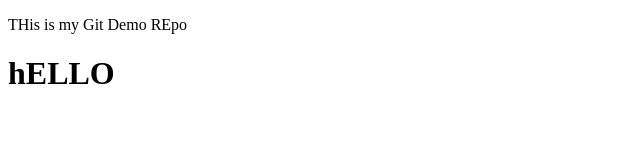
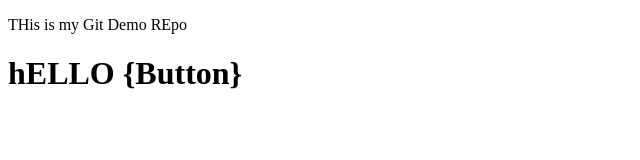
Before and after one commit to Mohammed-Amaan-Ansari/LocalRepo, a plain HTML site: page index.html in a window 1280 px wide. Shown: the whole page, without its empty margins (0-640 px from the left). Drawn offline with Linux system fonts and the light colour scheme.

Commit message:
Button added

```diff
--- a/index.html
+++ b/index.html
@@ -7,6 +7,6 @@
 </head>
 <body>
     <p> THis is my Git Demo REpo</p>
-    <H1>hELLO</H1>
+    <H1>hELLO {Button}</H1>
 </body>
 </html>
```
